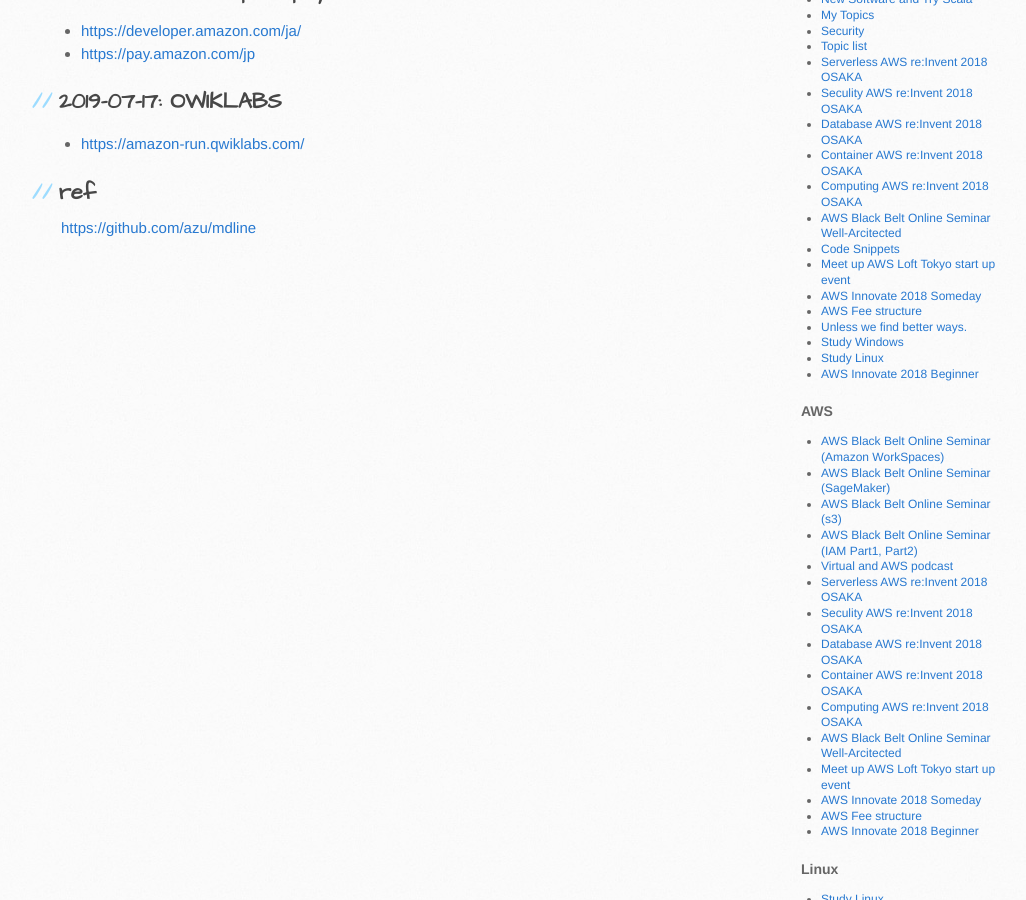
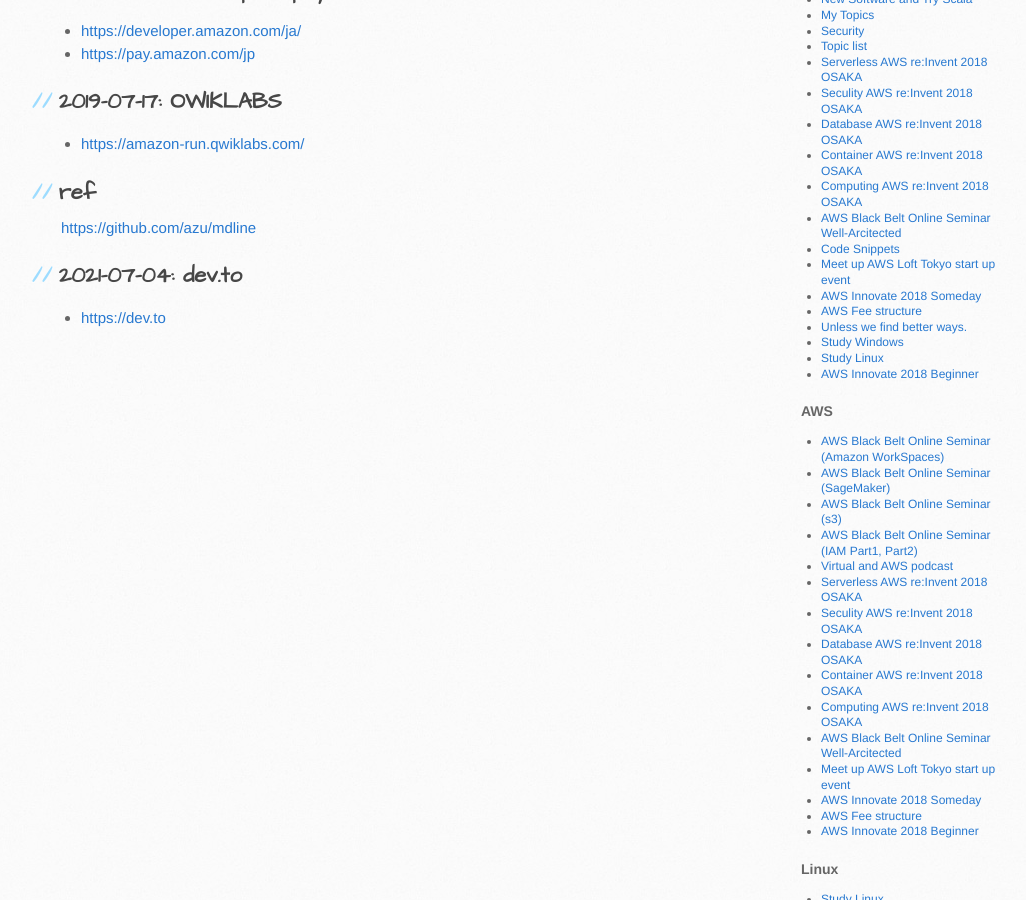
Before and after one commit to friendbear/friendbear.github.io.2021-10-19, a Jekyll site: the page built from join.md, in a window 1280 px wide and 900 px high, scrolled down 1132 px. Shown: the whole window, without its empty margins (109-1135 px from the left). Built offline with Jekyll 4.4.1, drawn with Linux system fonts in a browser that asks for light colours; comment, search, counter and statistics services are not loaded; our own code applies the rules of GitHub Pages for plain Markdown files.

Commit message:
create account dev.to

```diff
--- a/join.md
+++ b/join.md
@@ -41,3 +41,6 @@ layout: default
 
 ## ref
 <https://github.com/azu/mdline>
+
+## 2021-07-04: dev.to
+* <https://dev.to>
```
